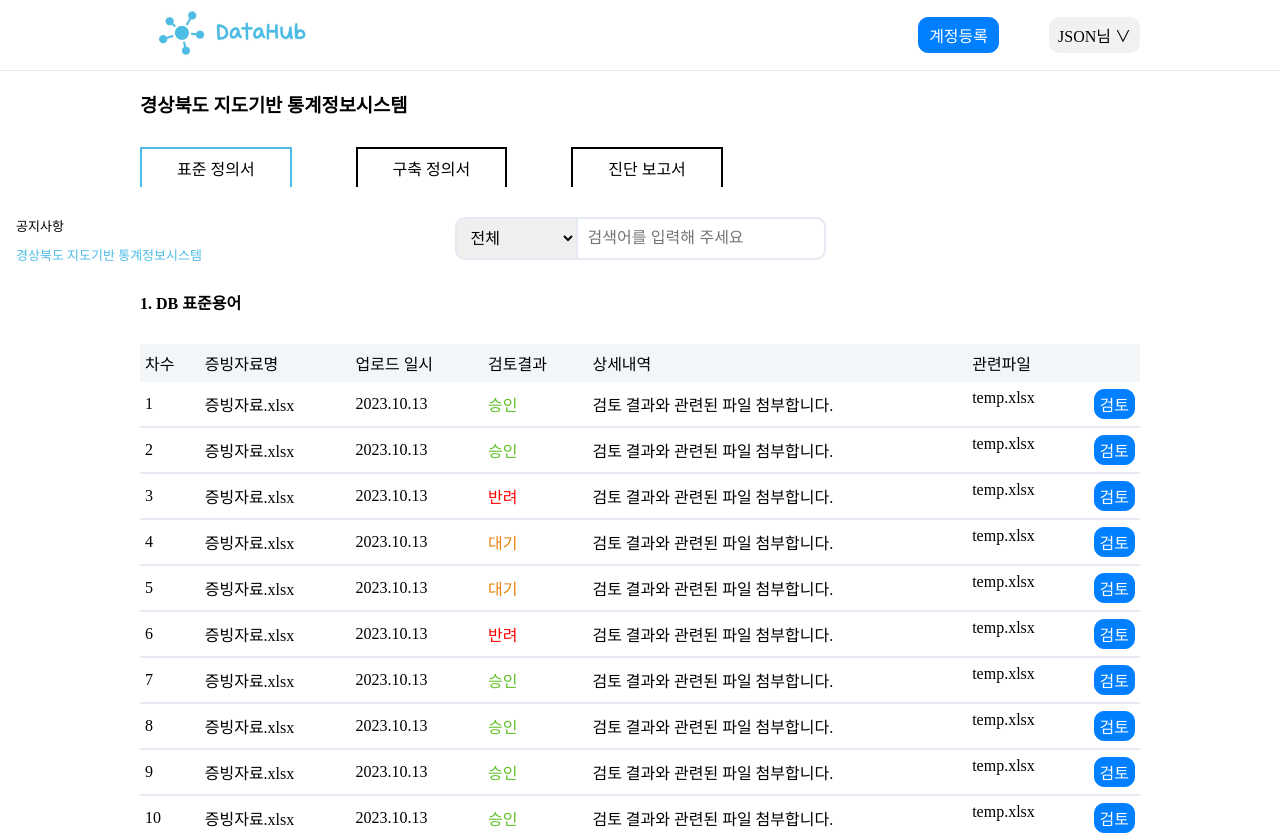
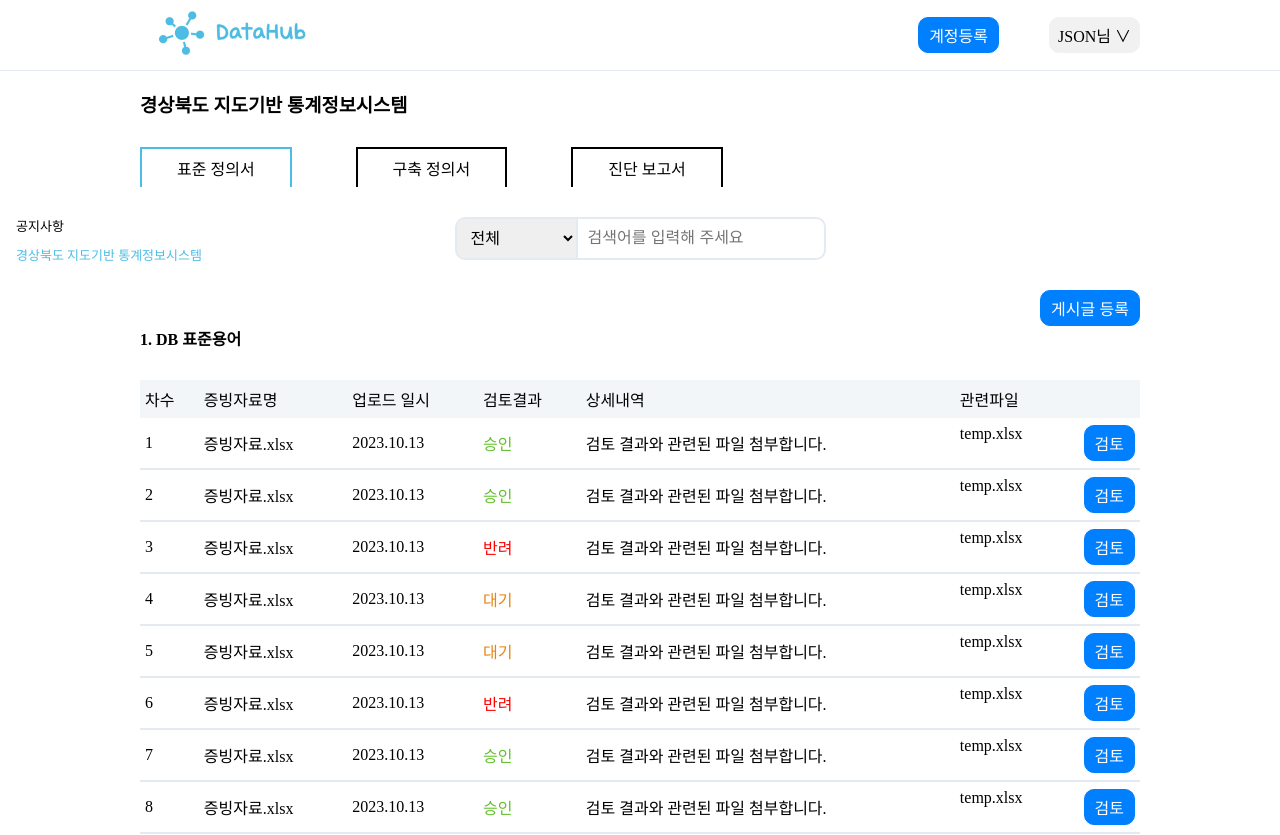
Before and after one commit to knusolution/Webui, a React (Vite) app: page /system in a window 1280 px wide. Shown: the top 835 px of the page. Built offline with nearby package versions, Linux system fonts and the light colour scheme.

Commit message:
[UI] 게시글 등록 버튼 추가

```diff
--- a/src/components/system/containers/SystemTabMenuContainer.jsx
+++ b/src/components/system/containers/SystemTabMenuContainer.jsx
@@ -32,6 +32,16 @@
     border: 2px solid #4DBDE5;
     border-bottom: none;
   }
+  button {
+      padding: 5px 10px;
+      color: white;
+      background-color: #007FFF;
+      border: 1px solid #007FFF;
+      border-radius: 10px;
+      font-size: medium;
+      cursor: pointer;
+      float: right;
+    }
 `;
 
 export default function SystemTabMenuContainer() {
@@ -57,6 +67,8 @@
 
         <AdminSearchContainer></AdminSearchContainer>
 
+        <button>게시글 등록</button>
+
         {tab === 0 ? (
           <TabMenuStandard></TabMenuStandard>
         ) : tab === 1 ? (
```
Also changed, not shown: src/components/common/Dropdown.jsx (line endings or trailing spaces).
